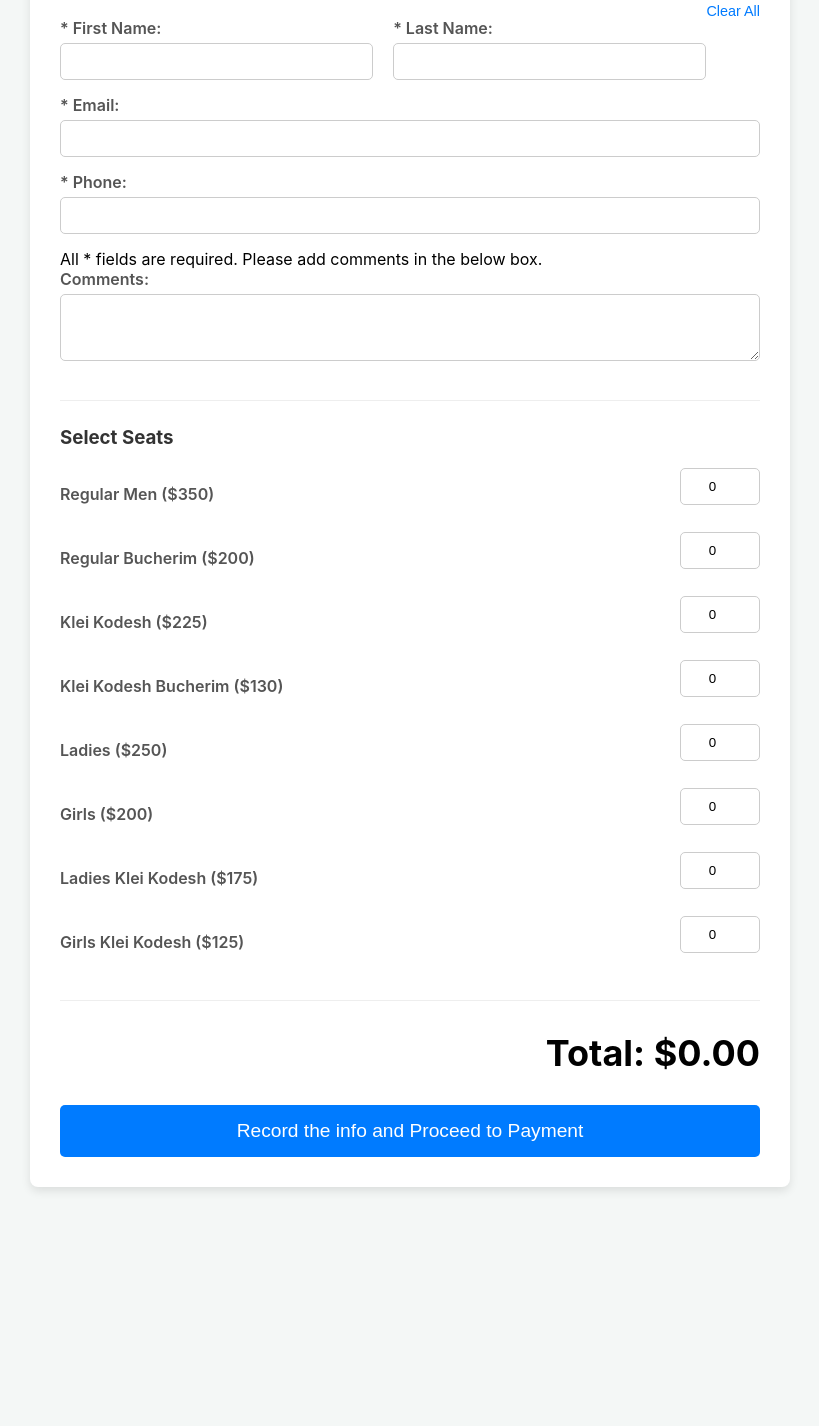
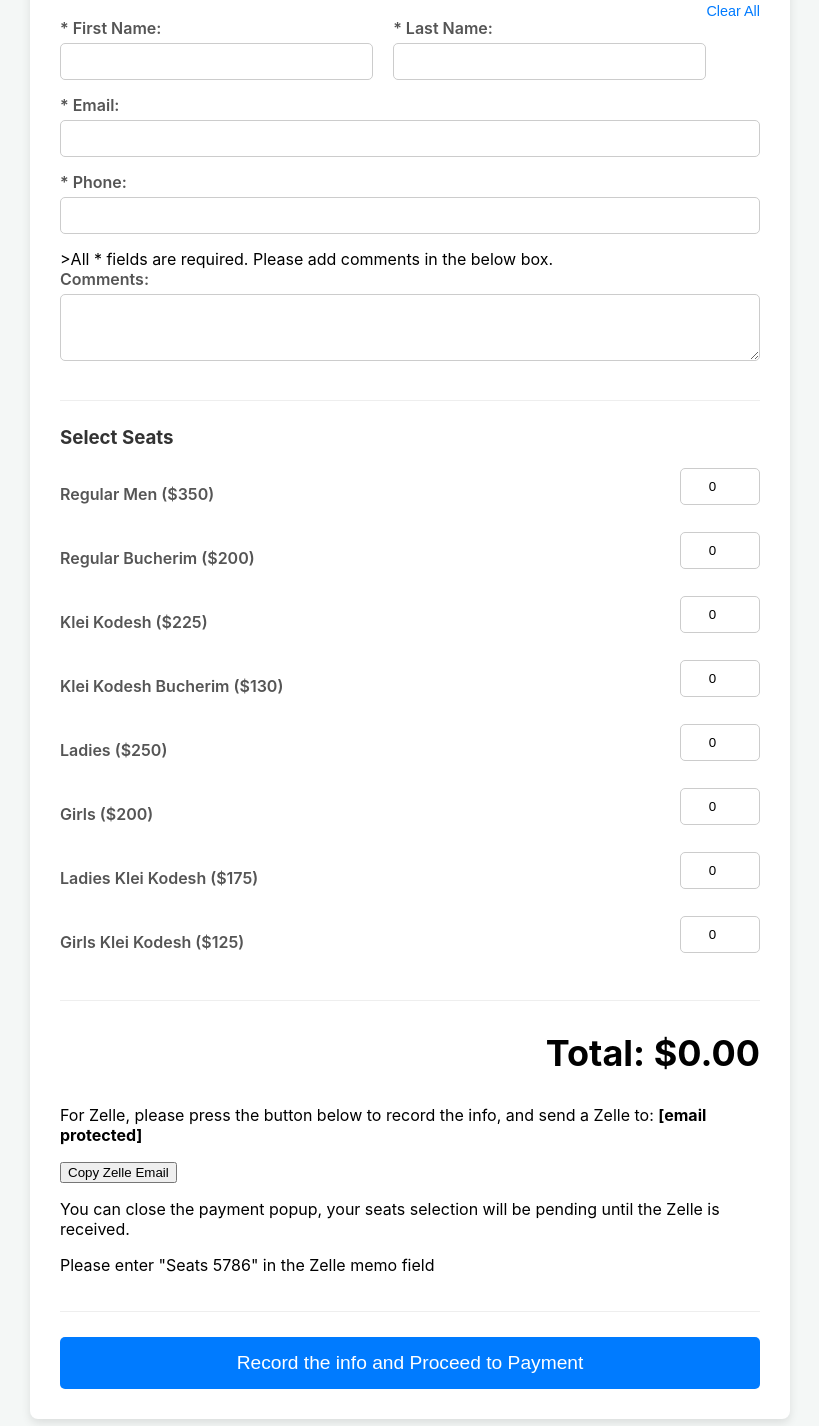
Before and after one commit to CMYShul/Shul-Seats, a website: page index.html in a window 1280 px wide. Shown: the part 174-1600 px from the top of the page, without its empty margins (230-1049 px from the left). Before the commit the page ends 1381 px from the top, so only its background shows below. Drawn offline with Linux system fonts and the light colour scheme; a script that the page names is missing.

Commit message:
Update index.html

```diff
--- a/index.html
+++ b/index.html
@@ -32,14 +32,15 @@
 
                 <label for="phone">* Phone:</label>
                 <input type="tel" id="phone" name="phone" required>
-                     <div>All * fields are required. Please add comments in the below box.</div>
+                     <div>
+                         <div>>All * fields are required. Please add comments in the below box.</div>
+                     </div>
                 <label for="comments">Comments:</label>
                 <textarea id="comments" name="comments" rows="3"></textarea>
             </div>
 
             <div class="form-section">
                 <h3>Select Seats</h3>
-                <!-- Seat selection rows remain unchanged -->
                 <div class="seat-row">
                     <label for="regular-men">Regular Men ($350)</label>
                     <input type="number" id="regular-men" name="regular-men" min="0" value="0" data-price="350">
@@ -77,7 +78,12 @@
 <div class="total-section">
                 <h2>Total: $<span id="total-price">0.00</span></h2>
             </div>
-
+                            <div class="form-section email-copy-section">
+                <p>For Zelle, please press the button below to record the info, and send a Zelle to: <strong id="email-display">[email protected]</strong></p>
+                <button type="button" id="copy-email-button" class="copy-button">Copy Zelle Email</button>
+                <p>You can close the payment popup, your seats selection will be pending until the Zelle is received.</p>
+                <p>Please enter "Seats 5786" in the Zelle memo field</p>
+            </div>
                 <button type="submit" class="donate-button">Record the info and Proceed to Payment</button>
             </div>
         </form>
```
